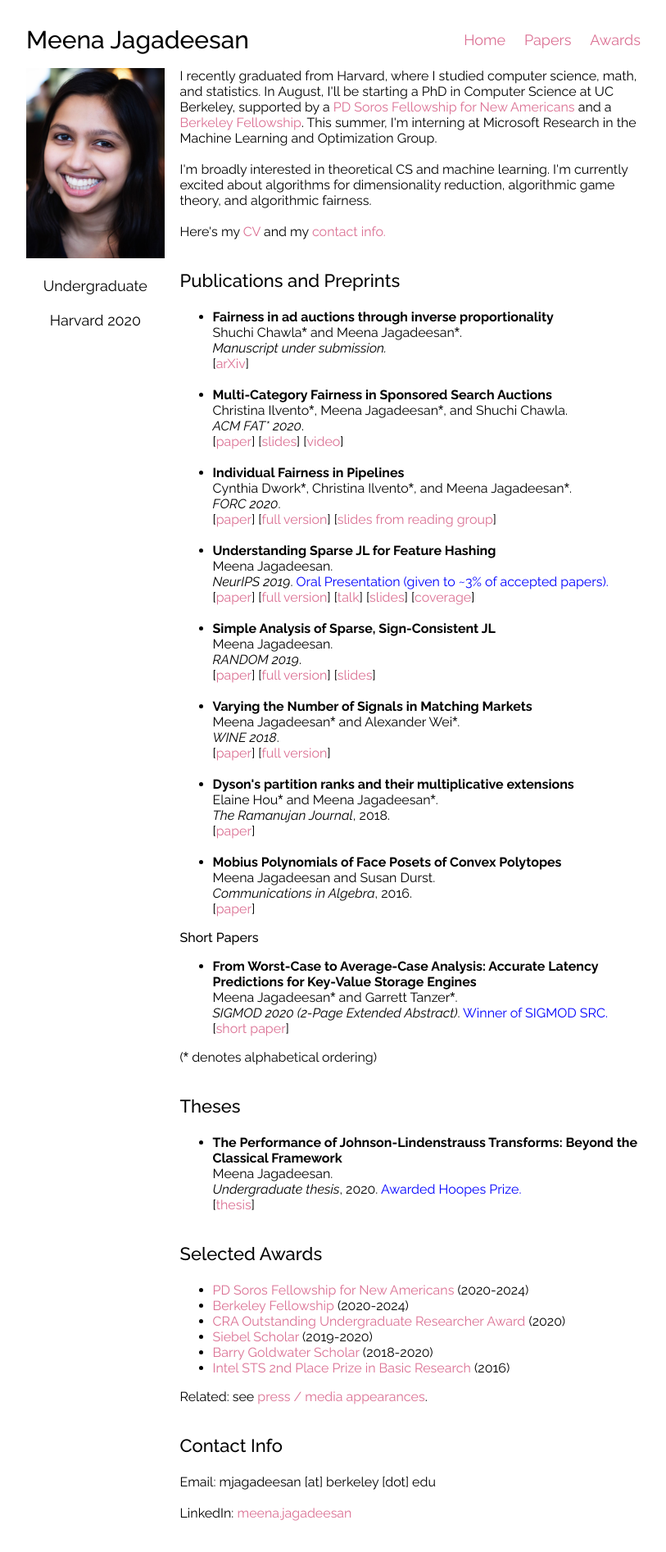
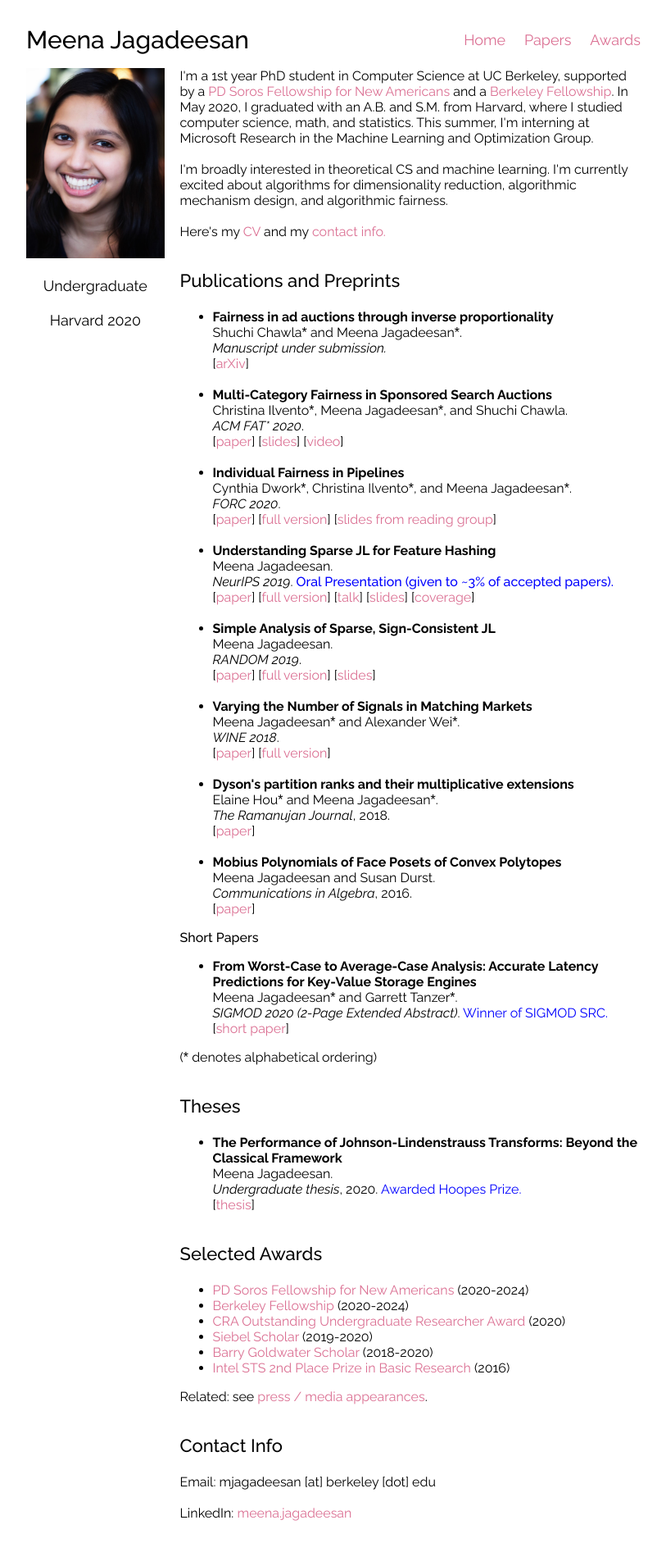
Before and after one commit to mjagadeesan/mjagadeesan.github.io, a Jekyll site: the page built from index.html, in a window 1280 px wide. Shown: the whole page at 82% size, without its empty margins (233-1046 px from the left). Built offline with Jekyll 4.4.1, drawn with Linux system fonts in a browser that asks for light colours.

Commit message:
update index

```diff
--- a/index.html
+++ b/index.html
@@ -6,8 +6,8 @@ layout: default
 	{% include photo.html %}
 </div>
 <div class="text">
-	<span>I recently graduated from Harvard, where I studied computer science, math, and statistics. In August, I'll be starting a PhD in Computer Science at UC Berkeley, supported by a <a href='https://www.pdsoros.org/meet-the-fellows/meena-jagadeesan'>PD Soros Fellowship for New Americans</a> and a <a href='https://grad.berkeley.edu/admissions/apply/fellowships-entering/'> Berkeley Fellowship</a>. This summer, I'm interning at Microsoft Research in the Machine Learning and Optimization Group.</span><br><br>
-	<span>I'm broadly interested in theoretical CS and machine learning. I'm currently excited about algorithms for dimensionality reduction, algorithmic game theory, and algorithmic fairness. </span><br><br>
+	<span> I'm a 1st year PhD student in Computer Science at UC Berkeley, supported by a <a href='https://www.pdsoros.org/meet-the-fellows/meena-jagadeesan'>PD Soros Fellowship for New Americans</a> and a <a href='https://grad.berkeley.edu/admissions/apply/fellowships-entering/'> Berkeley Fellowship</a>. In May 2020, I graduated with an A.B. and S.M. from Harvard, where I studied computer science, math, and statistics. This summer, I'm interning at Microsoft Research in the Machine Learning and Optimization Group.</span><br><br>
+	<span>I'm broadly interested in theoretical CS and machine learning. I'm currently excited about algorithms for dimensionality reduction, algorithmic mechanism design, and algorithmic fairness. </span><br><br>
 	Here's my <a href='CV-ResearchNew.pdf'>CV</a> and my <a href='#contact'>contact info.</a>
 	<h3><a id="papers"></a><span>Publications and Preprints</span></h3>
 	<ul>
@@ -26,7 +26,7 @@ layout: default
 	</li><br>
 	<li><b><span>Understanding Sparse JL for Feature Hashing</span></b><br>
 	<span>Meena Jagadeesan.</span><br><em><span>NeurIPS 2019</span></em><span>.</span>
-	<font color="blue"><span>Oral Presentation (given to ~3% of accepted papers).</span></font><br>
+	<span style="color:blue;font-weight:500">Oral Presentation (given to ~3% of accepted papers).</span><br>
 	[<a href='https://papers.nips.cc/paper/9656-understanding-sparse-jl-for-feature-hashing'>paper</a>] [<a href='https://arxiv.org/abs/1903.03605'>full version</a>] [<a href='https://slideslive.com/38921803/track-4-session-6'>talk</a>] [<a href='NeurIPSSlides.pdf'>slides</a>] [<a href='https://www.robinly.info/post/neurips-2019-highlight-meena-jadadeesan-harvard-understanding-sparse-jl-for-feature-hashing'>coverage</a>]
 	</li><br>
 	<li><b><span>Simple Analysis of Sparse, Sign-Consistent JL</span></b><br><span>Meena Jagadeesan.</span><br><em><span>RANDOM 2019</span></em><span>. </span><br>
```
